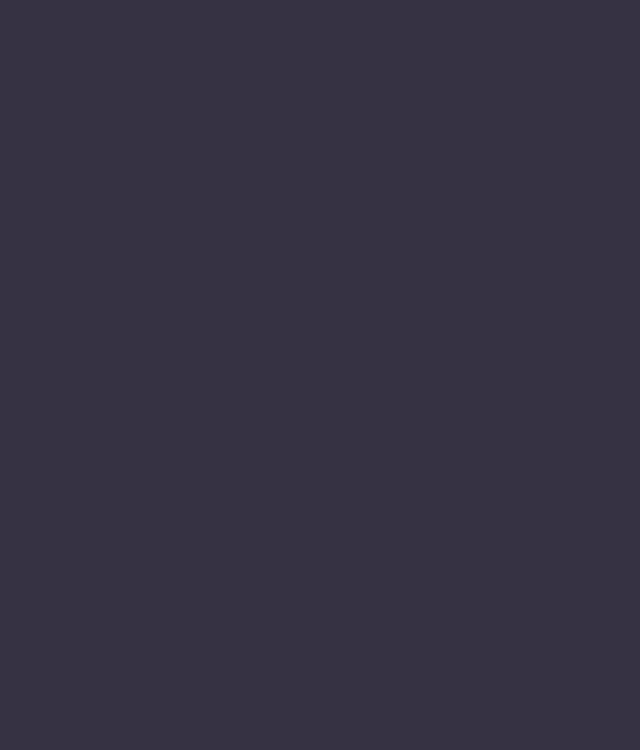
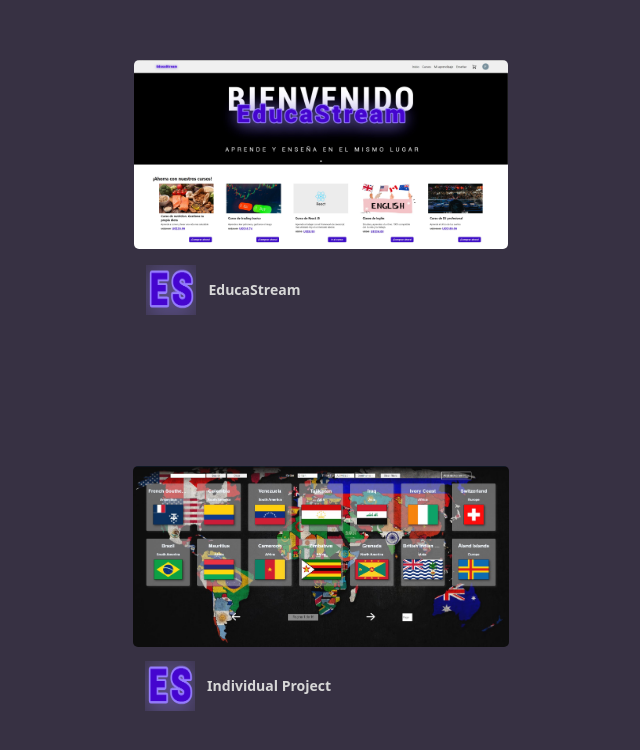
Before and after one commit to FacundoLizardo/Portfolio, a React (Vite) app: page / in a window 1280 px wide. Shown: the part 1528-2278 px from the top of the page, without its empty margins (319-959 px from the left). Before the commit the page ends 1520 px from the top, so only its background shows below. Built offline with nearby package versions, Linux system fonts and the light colour scheme.

Commit message:
projects agregado al hom y funcionando

```diff
--- a/src/Components/Card/Card.jsx
+++ b/src/Components/Card/Card.jsx
@@ -3,7 +3,7 @@ const Card = ({ project }) => {
 	const { id, title, img, url, logo } = project;
 
 	return (
-		<div className={style.card} key={project.id}>
+		<div className={style.card} key={id}>
 			<a href={url} target="_blank" rel="noopener noreferrer">
 				<div className={style.cardTop}>
 					{" "}
@@ -11,7 +11,7 @@ const Card = ({ project }) => {
 				</div>
 			</a>
 
-			<div className={style.cardButton}>
+			<div className={style.cardBottom}>
 				<img src={logo} alt={logo} />
 				<h3>{title} </h3>
 			</div>
--- a/src/Components/Card/Card.module.css
+++ b/src/Components/Card/Card.module.css
@@ -1,53 +1,17 @@
-@media (min-width: 768px) {
-	.card {
-		width: 40%;
-	}
-}
-
 .card {
-	width: 350px;
+	position: static;
+	width: 80%px;
 	height: auto;
 	overflow: hidden;
-
 	font-size: 12px;
-	color: black;
-	position: relative;
 	transition: all 0.2s ease;
 	border-radius: 5px;
 	margin: 5%;
-	filter: brightness(0.8);
-}
-
-.card:hover {
-	transform: scale(1.03);
-	filter: brightness(1);
-}
-
-.cardDeploy {
-	display: none;
-	cursor: pointer;
-	border: solid 2px black;
-	margin: 5px;
-}
-
-.cardDeploy a svg {
-	width: 50px;
-	height: 50px;
-	color: white;
-}
-
-.card:hover .cardDeploy {
-	display: flex;
-	position: absolute;
-	z-index: 99;
-	top: 37.5%;
-	left: 50%;
-	transform: translate(-50%, -50%);
-	filter: brightness(1);
+	padding: 10px;
 }
 
 .cardTop {
-	position: relative;
+	position: static;
 	width: 100%;
 	height: 70%;
 }
@@ -60,12 +24,7 @@
 	border-radius: 5px;
 }
 
-.card:hover .cardTop img,
-.cardButton:hover ~ .cardTop img {
-	filter: brightness(1);
-}
-
-.cardButton {
+.cardBottom {
 	display: flex;
 	justify-content: start;
 	align-items: center;
@@ -74,7 +33,7 @@
 	background-color: var(--bg-color);
 }
 
-.cardButton img {
+.cardBottom img {
 	width: 50px;
 	height: 50px;
 	margin-right: 12px;
--- a/src/Components/NavBar/NavBar.jsx
+++ b/src/Components/NavBar/NavBar.jsx
@@ -22,7 +22,8 @@ export const NavBar = () => {
 
 	let prevScrollpos = window.scrollY;
 	window.onscroll = function () {
-		let currentScrollPos = window.scrollY;
+		console.log(prevScrollpos);
+		const currentScrollPos = window.scrollY;
 		if (prevScrollpos > currentScrollPos) {
 			document.getElementById("navBar").style.top = "0";
 		} else {
@@ -30,6 +31,7 @@ export const NavBar = () => {
 		}
 		prevScrollpos = currentScrollPos;
 	};
+
 	return (
 		<>
 			<div id="navBar" className={styles.navBarContainer}>
@@ -44,13 +46,19 @@ export const NavBar = () => {
 					>
 						<ul>
 							<li>
-								<a href="#nameAndLinks">LINKS</a>
+								<a href="#nameAndLinks" onClick={() => closeModal()}>
+									LINKS
+								</a>
 							</li>
 							<li>
-								<a href="#aboutMe">ABOUT ME</a>
+								<a href="#aboutMe" onClick={() => closeModal()}>
+									ABOUT ME
+								</a>
 							</li>
 							<li>
-								<a>PROJECTS</a>
+								<a href="#projects" onClick={() => closeModal()}>
+									PROJECTS
+								</a>
 							</li>
 							<li>
 								<a>TECNOLOGIES</a>
--- a/src/Components/NavBar/NavBar.module.css
+++ b/src/Components/NavBar/NavBar.module.css
@@ -101,6 +101,7 @@
 	top: 0;
 	left: 0;
 	animation: menu 300ms ease-in-out;
+
 	& ul li {
 		padding: 5dvh;
 	}
--- a/src/Components/Projects/Projects.jsx
+++ b/src/Components/Projects/Projects.jsx
@@ -4,7 +4,7 @@ import Card from "../Card/Card";
 import Style from "../Projects/Projects.module.css";
 import PI from "../../../assets/Images/ProjetImages/PI.jpg";
 
-const Projects = () => {
+export const Projects = () => {
 	const listProjects = [
 		{
 			id: 1,
@@ -27,11 +27,10 @@ const Projects = () => {
 	];
 
 	return (
-		<div className={Style.mainContainer}>
+		<div className={Style.projects} id="projects">
 			{listProjects.map((project) => {
 				return <Card project={project} key={project.id} />;
 			})}
 		</div>
 	);
 };
-export default Projects;
--- a/src/Components/Projects/Projects.module.css
+++ b/src/Components/Projects/Projects.module.css
@@ -1,6 +1,11 @@
-.mainContainer {
-	height: 50%;
-	margin: 5%;
+.projects {
+	position: static;
 	display: flex;
-	flex-direction: row;
+	flex-direction: column;
+	width: 90%;
+	height: 100dvh;
+	justify-content: center;
+	align-items: center;
+	text-align: center;
+	margin: auto;
 }
--- a/src/views/home.jsx
+++ b/src/views/home.jsx
@@ -2,15 +2,15 @@ import styles from "./home.module.css";
 import { NavBar } from "../Components/NavBar/NavBar";
 import { NameAndLinks } from "../Components/Name and Links/NameAndLinks";
 import { AboutMe } from "../Components/AboutMe/AboutMe";
-import { useRef } from "react";
+import { Projects } from "../Components/Projects/Projects";
+
 const Home = () => {
-	//const refNameAndLinks = useRef(null);
-	//const refAboutme = useRef(null);
 	return (
 		<div className={styles.mainContainer}>
 			<NavBar />
 			<NameAndLinks />
 			<AboutMe />
+			<Projects />
 		</div>
 	);
 };
--- a/src/views/home.module.css
+++ b/src/views/home.module.css
@@ -1,26 +1,11 @@
 .mainContainer {
+	position: relative;
 	display: flex;
 	flex-direction: column;
 	padding: 0px;
-	width: 99dvw;
+	width: 100%;
 }
 
-.personalDescription {
-	font-size: 150%;
-	margin: 25dvh 0px 0px 5vw;
-	height: 100dvh;
-
-	display: flex;
-	justify-content: center;
-	align-items: center;
-}
-
-.projects {
-	display: flex;
-	justify-content: center;
-	align-items: center;
-	height: 100dvh;
-}
 /*@media (max-width: 768px) {
 	.mainContainer {
 		flex-direction: colum;
```
